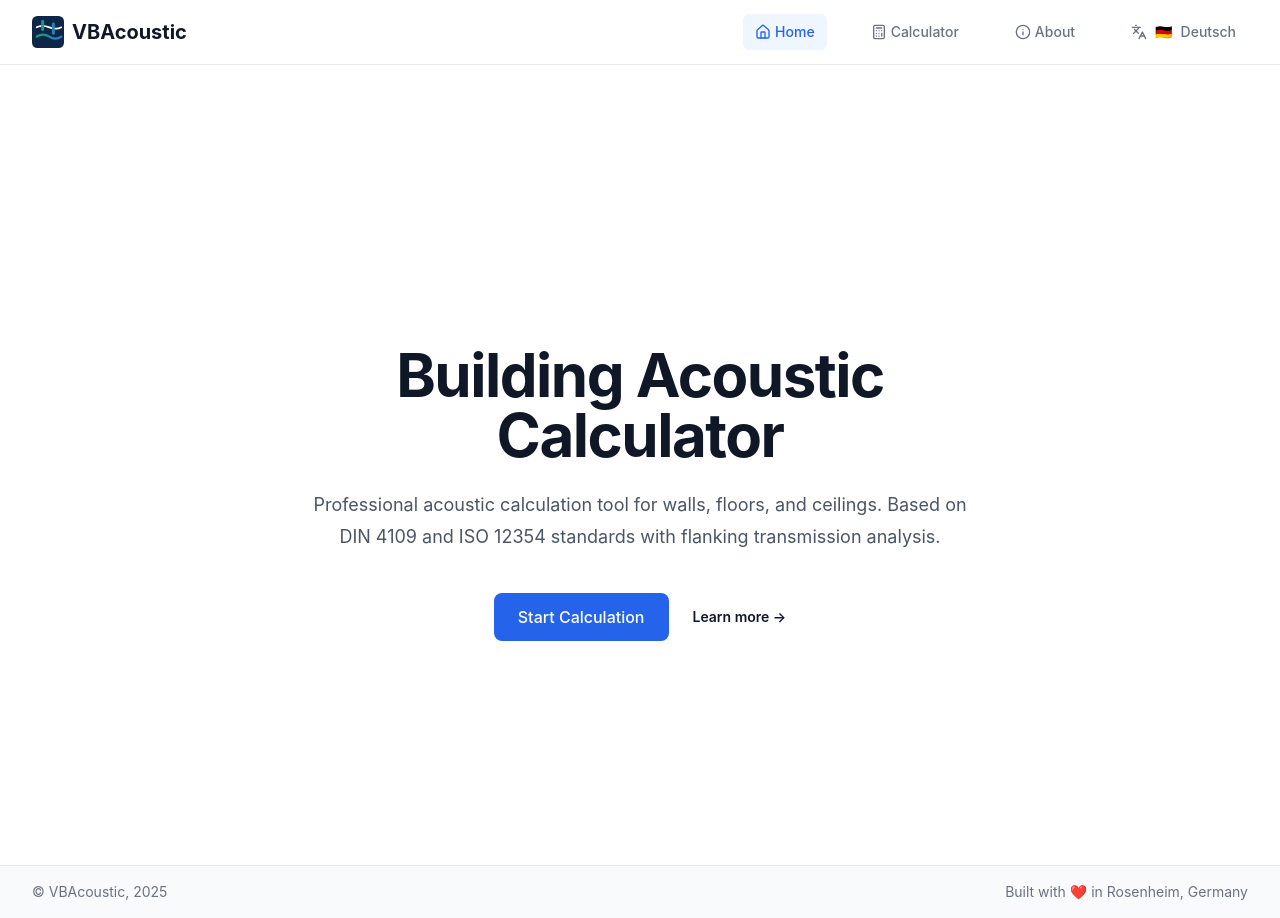
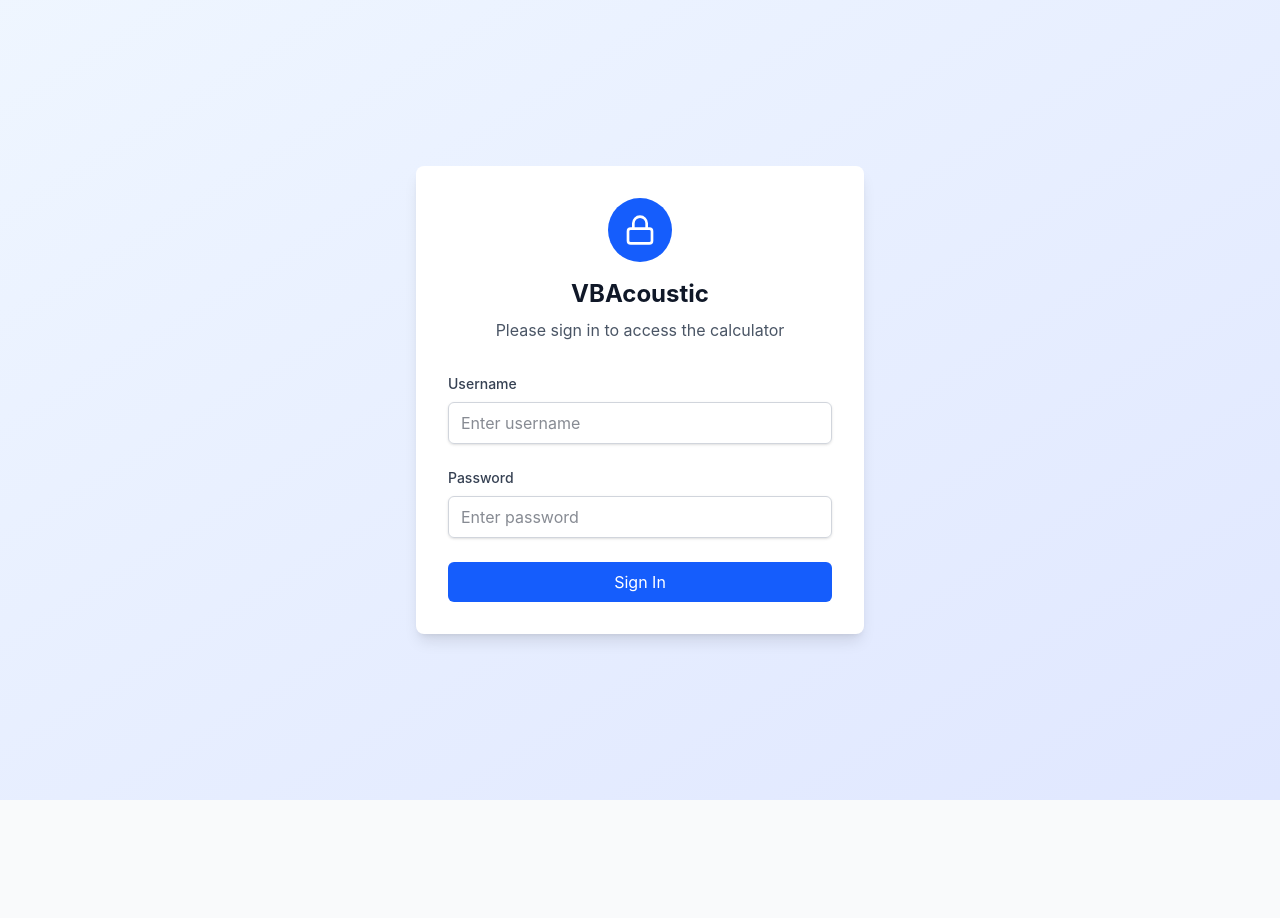
Before and after one commit to clararabold/vbacoustic, a React (Vite) app in the folder packages/web-ui/: page / in a window 1280 px wide. After the commit the page ends 800 px from the top, so only its background shows below. Built offline with nearby package versions, Linux system fonts and the light colour scheme; what @vbacoustic/lib would draw is missing.

Commit message:
add login

```diff
--- a/packages/web-ui/src/App.tsx
+++ b/packages/web-ui/src/App.tsx
@@ -1,10 +1,18 @@
 import { BrowserRouter as Router, Routes, Route } from 'react-router-dom';
+import { AuthProvider, useAuth } from './contexts/AuthContext';
 import Layout from './components/common/Layout';
+import LoginScreen from './components/auth/LoginScreen';
 import Home from './pages/Home';
 import Calculator from './pages/Calculator';
 import About from './pages/About';
 
-function App() {
+const AuthenticatedApp = () => {
+  const { isAuthenticated } = useAuth();
+
+  if (!isAuthenticated) {
+    return <LoginScreen />;
+  }
+
   return (
     <Router>
       <Layout>
@@ -16,6 +24,14 @@ function App() {
       </Layout>
     </Router>
   );
+};
+
+function App() {
+  return (
+    <AuthProvider>
+      <AuthenticatedApp />
+    </AuthProvider>
+  );
 }
 
 export default App;
--- /dev/null
+++ b/packages/web-ui/src/components/auth/LoginScreen.tsx
@@ -0,0 +1,96 @@
+import React, { useState } from 'react';
+import { Lock, AlertCircle } from 'lucide-react';
+import { useTranslation } from 'react-i18next';
+import { useAuth } from '../../contexts/AuthContext';
+
+const LoginScreen: React.FC = () => {
+  const [username, setUsername] = useState('');
+  const [password, setPassword] = useState('');
+  const [error, setError] = useState('');
+  const [isLoading, setIsLoading] = useState(false);
+  const { login } = useAuth();
+  const { t } = useTranslation();
+
+  const handleSubmit = async (e: React.FormEvent) => {
+    e.preventDefault();
+    setError('');
+    setIsLoading(true);
+
+    // Simulate a brief loading state
+    await new Promise(resolve => setTimeout(resolve, 500));
+
+    const success = login(username, password);
+
+    if (!success) {
+      setError(t('login.error'));
+      setPassword('');
+    }
+
+    setIsLoading(false);
+  };
+
+  return (
+    <div className="min-h-screen bg-gradient-to-br from-blue-50 to-indigo-100 flex items-center justify-center p-4">
+      <div className="max-w-md w-full bg-white rounded-lg shadow-lg p-8">
+        <div className="text-center mb-8">
+          <div className="mx-auto w-16 h-16 bg-blue-600 rounded-full flex items-center justify-center mb-4">
+            <Lock className="w-8 h-8 text-white" />
+          </div>
+          <h1 className="text-2xl font-bold text-gray-900">VBAcoustic</h1>
+          <p className="text-gray-600 mt-2">{t('login.subtitle')}</p>
+        </div>
+
+        <form onSubmit={handleSubmit} className="space-y-6">
+          <div>
+            <label htmlFor="username" className="block text-sm font-medium text-gray-700 mb-2">
+              {t('login.username')}
+            </label>
+            <input
+              id="username"
+              type="text"
+              value={username}
+              onChange={(e) => setUsername(e.target.value)}
+              className="w-full px-3 py-2 border border-gray-300 rounded-md shadow-sm focus:outline-none focus:ring-2 focus:ring-blue-500 focus:border-blue-500"
+              placeholder={t('login.usernamePlaceholder')}
+              required
+              disabled={isLoading}
+            />
+          </div>
+
+          <div>
+            <label htmlFor="password" className="block text-sm font-medium text-gray-700 mb-2">
+              {t('login.password')}
+            </label>
+            <input
+              id="password"
+              type="password"
+              value={password}
+              onChange={(e) => setPassword(e.target.value)}
+              className="w-full px-3 py-2 border border-gray-300 rounded-md shadow-sm focus:outline-none focus:ring-2 focus:ring-blue-500 focus:border-blue-500"
+              placeholder={t('login.passwordPlaceholder')}
+              required
+              disabled={isLoading}
+            />
+          </div>
+
+          {error && (
+            <div className="flex items-center space-x-2 text-red-600 text-sm">
+              <AlertCircle className="w-4 h-4" />
+              <span>{error}</span>
+            </div>
+          )}
+
+          <button
+            type="submit"
+            disabled={isLoading}
+            className="w-full bg-blue-600 text-white py-2 px-4 rounded-md hover:bg-blue-700 focus:outline-none focus:ring-2 focus:ring-blue-500 focus:ring-offset-2 disabled:opacity-50 disabled:cursor-not-allowed transition-colors"
+          >
+            {isLoading ? t('login.signingIn') : t('login.signIn')}
+          </button>
+        </form>
+      </div>
+    </div>
+  );
+};
+
+export default LoginScreen;
--- a/packages/web-ui/src/components/common/Navigation.tsx
+++ b/packages/web-ui/src/components/common/Navigation.tsx
@@ -1,11 +1,14 @@
 import { Link, useLocation } from 'react-router-dom';
-import { Calculator, Home, Info } from 'lucide-react';
+import { Calculator, Home, Info, LogOut } from 'lucide-react';
 import { useTranslation } from 'react-i18next';
+import { useAuth } from '../../contexts/AuthContext';
+import { AUTH_CONFIG } from '../../config/appConfig';
 import LanguageSelector from './LanguageSelector';
 
 const Navigation = () => {
   const location = useLocation();
   const { t } = useTranslation();
+  const { logout } = useAuth();
 
   const navItems = [
     { path: '/', label: t('navigation.home'), icon: Home },
@@ -44,6 +47,18 @@ const Navigation = () => {
 
             {/* Language Selector */}
             <LanguageSelector />
+
+            {/* Logout Button - Only show if login is enabled */}
+            {AUTH_CONFIG.enabled && (
+              <button
+                onClick={logout}
+                className="flex items-center space-x-1 px-3 py-2 rounded-md text-sm font-medium text-gray-500 hover:text-gray-700 hover:bg-gray-50 transition-colors duration-200"
+                title={t('navigation.logout')}
+              >
+                <LogOut className="h-4 w-4" />
+                <span>{t('navigation.logout')}</span>
+              </button>
+            )}
           </div>
         </div>
       </div>
--- /dev/null
+++ b/packages/web-ui/src/config/appConfig.ts
@@ -0,0 +1,43 @@
+/**
+ * Application Configuration
+ *
+ * This file contains configuration settings for the VBAcoustic application.
+ * Modify these settings to customize the application behavior.
+ */
+
+// Authentication Configuration
+export const AUTH_CONFIG = {
+  // Set to false to completely disable the login screen
+  enabled: true,
+
+  // Test credentials for development
+  credentials: {
+    username: 'testuser',
+    password: 'testpassword'
+  },
+
+  // Session persistence
+  persistSession: true
+};
+
+// Application Configuration
+export const APP_CONFIG = {
+  // Application name
+  name: 'VBAcoustic',
+
+  // Version
+  version: '1.0.0'
+};
+
+/**
+ * Quick Disable Instructions:
+ *
+ * To disable the login screen entirely:
+ * 1. Change AUTH_CONFIG.enabled to false
+ * 2. Save this file
+ * 3. The application will automatically bypass authentication
+ *
+ * To change credentials:
+ * 1. Modify AUTH_CONFIG.credentials.username and password
+ * 2. Save this file
+ */
--- /dev/null
+++ b/packages/web-ui/src/contexts/AuthContext.tsx
@@ -0,0 +1,70 @@
+import React, { createContext, useContext, useState, useEffect } from 'react';
+import { AUTH_CONFIG } from '../config/appConfig';
+
+interface AuthContextType {
+  isAuthenticated: boolean;
+  login: (username: string, password: string) => boolean;
+  logout: () => void;
+}
+
+const AuthContext = createContext<AuthContextType | undefined>(undefined);
+
+export const AuthProvider: React.FC<{ children: React.ReactNode }> = ({ children }) => {
+  const [isAuthenticated, setIsAuthenticated] = useState(false);
+
+  useEffect(() => {
+    // Check if user was previously authenticated
+    if (AUTH_CONFIG.persistSession) {
+      const authStatus = localStorage.getItem('vbacoustic_auth');
+      if (authStatus === 'true') {
+        setIsAuthenticated(true);
+      }
+    }
+  }, []);
+
+  const login = (username: string, password: string): boolean => {
+    if (!AUTH_CONFIG.enabled) {
+      setIsAuthenticated(true);
+      return true;
+    }
+
+    if (username === AUTH_CONFIG.credentials.username && password === AUTH_CONFIG.credentials.password) {
+      setIsAuthenticated(true);
+      if (AUTH_CONFIG.persistSession) {
+        localStorage.setItem('vbacoustic_auth', 'true');
+      }
+      return true;
+    }
+    return false;
+  };
+
+  const logout = () => {
+    setIsAuthenticated(false);
+    if (AUTH_CONFIG.persistSession) {
+      localStorage.removeItem('vbacoustic_auth');
+    }
+  };
+
+  // If login is disabled, always return authenticated
+  const authState = AUTH_CONFIG.enabled ? isAuthenticated : true;
+
+  return (
+    <AuthContext.Provider value={{
+      isAuthenticated: authState,
+      login,
+      logout
+    }}>
+      {children}
+    </AuthContext.Provider>
+  );
+};
+
+export const useAuth = () => {
+  const context = useContext(AuthContext);
+  if (context === undefined) {
+    throw new Error('useAuth must be used within an AuthProvider');
+  }
+  return context;
+};
+
+export { AUTH_CONFIG as LOGIN_ENABLED };
--- a/packages/web-ui/src/i18n/locales/de.json
+++ b/packages/web-ui/src/i18n/locales/de.json
@@ -23,7 +23,8 @@
   "navigation": {
     "home": "Start",
     "calculator": "Rechner",
-    "about": "Über"
+    "about": "Über",
+    "logout": "Abmelden"
   },
   "home": {
     "title": "Bauakustik-Rechner",
@@ -370,5 +371,16 @@
     "invalidInput": "Ungültige Eingabe",
     "missingData": "Fehlende Daten",
     "networkError": "Netzwerkfehler"
+  },
+  "login": {
+    "subtitle": "Bitte melden Sie sich an, um den Rechner zu verwenden",
+    "username": "Benutzername",
+    "password": "Passwort",
+    "usernamePlaceholder": "Benutzername eingeben",
+    "passwordPlaceholder": "Passwort eingeben",
+    "signIn": "Anmelden",
+    "signingIn": "Anmeldung läuft...",
+    "error": "Ungültiger Benutzername oder Passwort",
+    "testCredentials": "Test-Zugangsdaten"
   }
 }
--- a/packages/web-ui/src/i18n/locales/en.json
+++ b/packages/web-ui/src/i18n/locales/en.json
@@ -23,7 +23,8 @@
   "navigation": {
     "home": "Home",
     "calculator": "Calculator",
-    "about": "About"
+    "about": "About",
+    "logout": "Logout"
   },
   "home": {
     "title": "Building Acoustic Calculator",
@@ -402,5 +403,16 @@
     "invalidInput": "Invalid input",
     "missingData": "Missing data",
     "networkError": "Network error"
+  },
+  "login": {
+    "subtitle": "Please sign in to access the calculator",
+    "username": "Username",
+    "password": "Password",
+    "usernamePlaceholder": "Enter username",
+    "passwordPlaceholder": "Enter password",
+    "signIn": "Sign In",
+    "signingIn": "Signing in...",
+    "error": "Invalid username or password",
+    "testCredentials": "Test Credentials"
   }
 }
```
